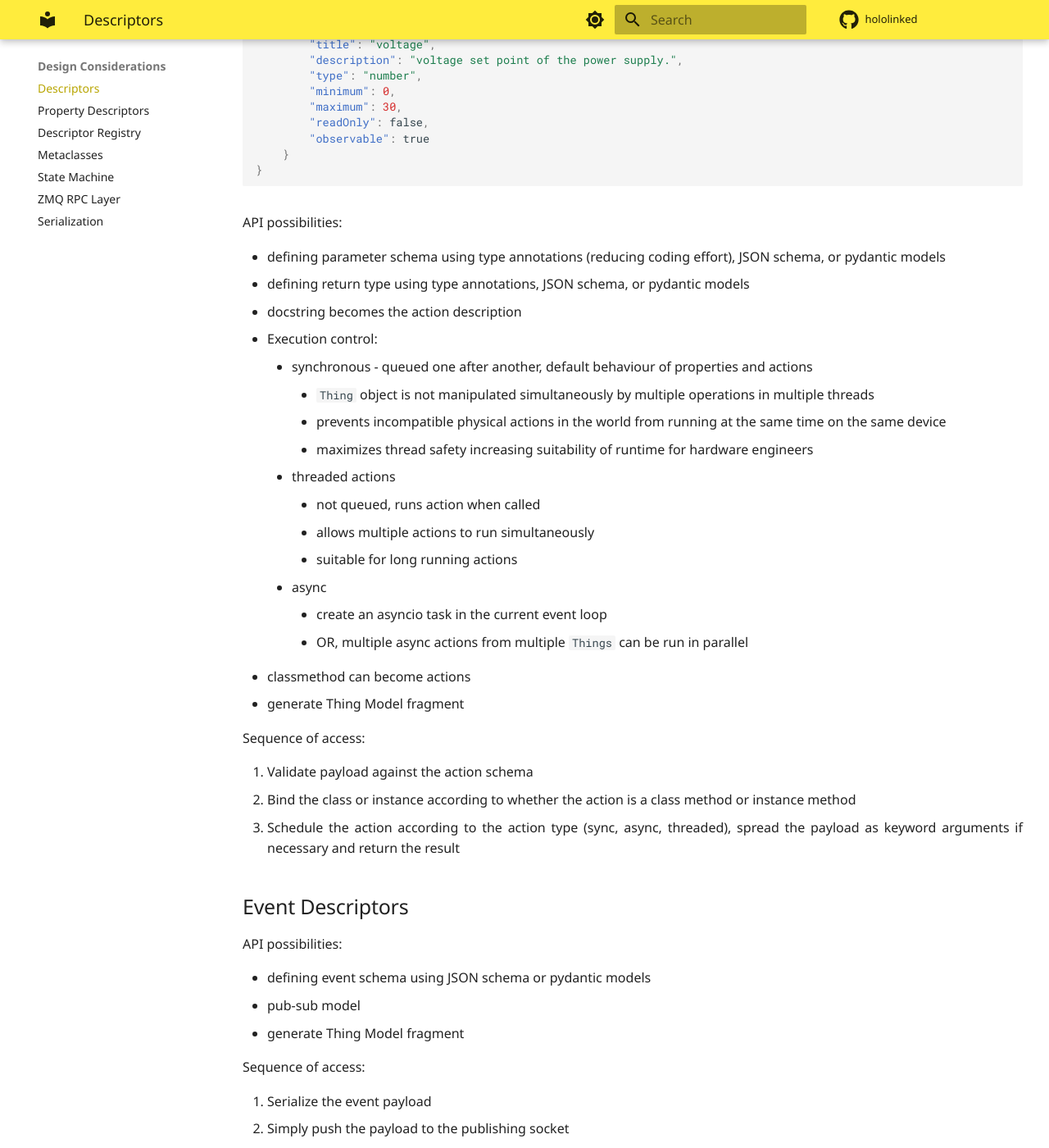
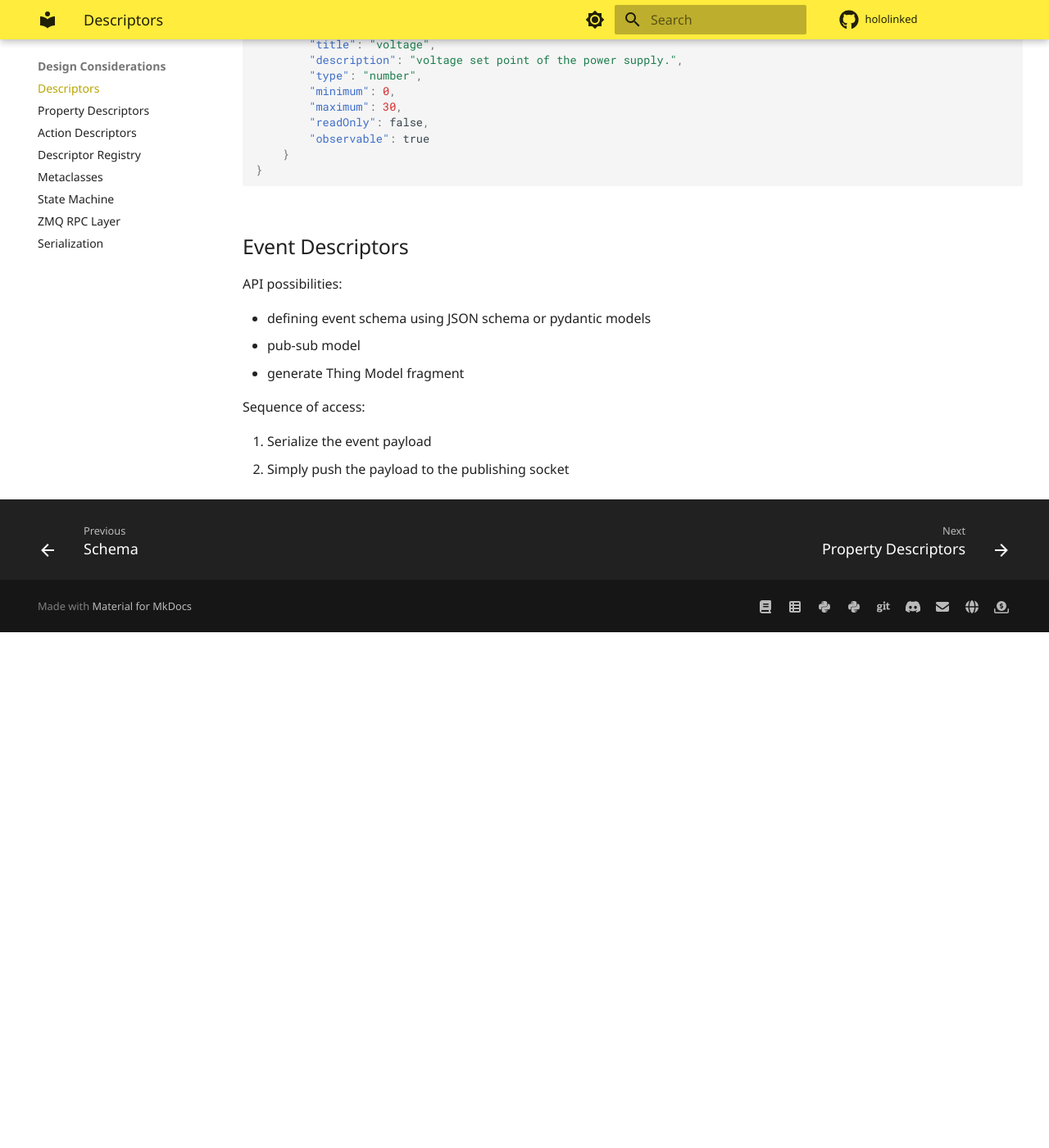
Before and after one commit to hololinked-dev/docs, an MkDocs documentation site: the page built from docs/design/descriptors.md, in a window 1280 px wide and 1400 px high, scrolled down 2814 px. Shown: the whole window at 82% size. Built offline with MkDocs 1.6.1 and Material for MkDocs 9.7.7, drawn with Linux system fonts in a browser that asks for light colours; some web fonts are replaced; comment, search, counter and statistics services are not loaded; after the commit the page ends 3585 px from its top, so only the background shows below that.

Commit message:
improve action descriptor docs

````diff
--- a/docs/design/descriptors.md
+++ b/docs/design/descriptors.md
@@ -201,37 +201,6 @@ The metadata may be accessed as follows:
     }
     ```
 
-
-
-
-
-
-API possibilities:
-
-- defining parameter schema using type annotations (reducing coding effort), JSON schema, or pydantic models
-- defining return type using type annotations, JSON schema, or pydantic models
-- docstring becomes the action description
-- Execution control:
-    - synchronous - queued one after another, default behaviour of properties and actions
-        - `Thing` object is not manipulated simultaneously by multiple operations in multiple threads
-        - prevents incompatible physical actions in the world from running at the same time on the same device
-        - maximizes thread safety increasing suitability of runtime for hardware engineers
-    - threaded actions
-        - not queued, runs action when called
-        - allows multiple actions to run simultaneously
-        - suitable for long running actions
-    - async
-        - create an asyncio task in the current event loop
-        - OR, multiple async actions from multiple `Things` can be run in parallel
-- classmethod can become actions
-- generate Thing Model fragment
-
-Sequence of access:
-
-1. Validate payload against the action schema
-2. Bind the class or instance according to whether the action is a class method or instance method
-3. Schedule the action according to the action type (sync, async, threaded), spread the payload as keyword arguments if necessary and return the result
-
 ## Event Descriptors
 
 API possibilities:
--- a/mkdocs.yml
+++ b/mkdocs.yml
@@ -100,6 +100,7 @@ nav:
   - Design Considerations:
     - Descriptors: design/descriptors.md
     - Property Descriptors: design/property-descriptors.md
+    - Action Descriptors: design/action-descriptors.md
     - Descriptor Registry: design/descriptor-registry.md
     - Metaclasses: design/metaclasses.md
     - State Machine: design/state-machine.md
````
Also changed, not shown: docs/design/action-descriptors.md (added, +117 -0 lines), docs/design/property-descriptors.md (+47 -31 lines).
